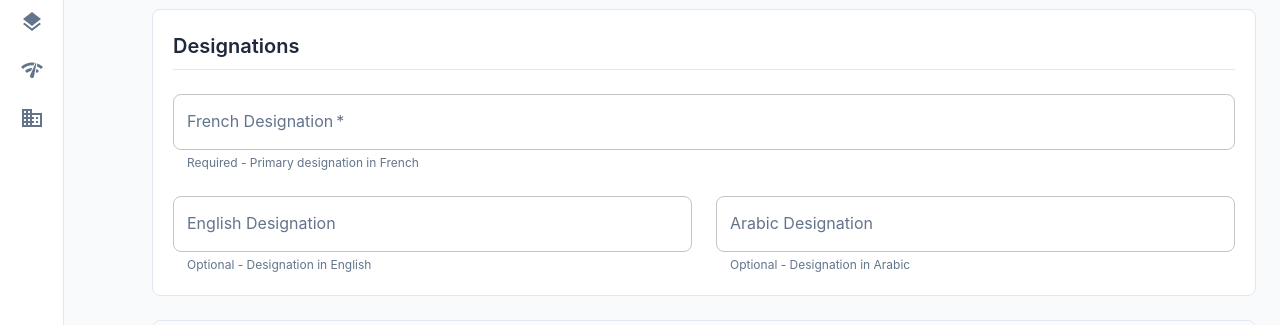
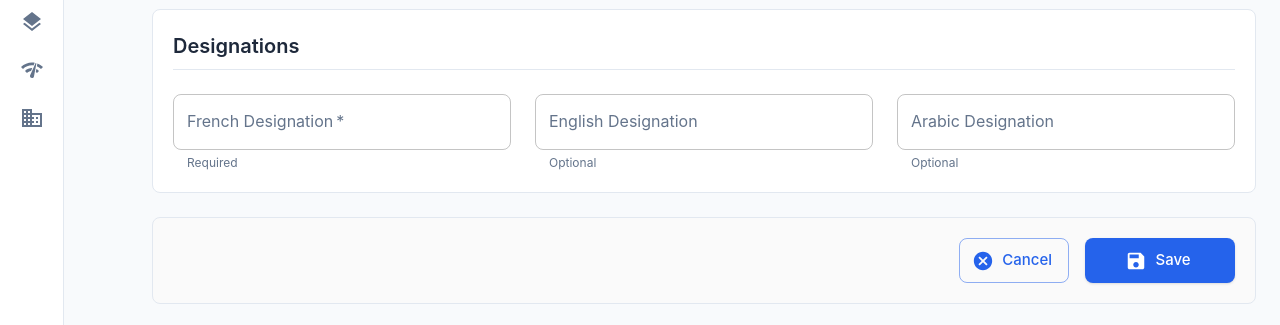
Before and after one commit to CHOUABBIA-AMINE/iaas-web, a React (Vite) app: page /environment/blocs/create in a window 1280 px wide. Shown: the part 226-551 px from the top of the page. Built offline with nearby package versions, Linux system fonts and the light colour scheme; no server answers; sample sign-in values are in the browser's storage.

Commit message:
refactor: display designations AR/EN/FR in single row for ShelfEdit, RoomEdit and BlocEdit

```diff
--- a/src/modules/common/environment/pages/BlocEdit.tsx
+++ b/src/modules/common/environment/pages/BlocEdit.tsx
@@ -4,6 +4,7 @@
  *
  * @author CHOUABBIA Amine
  * @created 12-28-2025
+ * @updated 12-28-2025
  */
 
 import { useState, useEffect } from 'react';
@@ -172,7 +173,7 @@ const BlocEdit = () => {
               <Divider sx={{ mb: 3 }} />
 
               <Grid container spacing={3}>
-                <Grid item xs={12}>
+                <Grid item xs={12} md={4}>
                   <TextField
                     fullWidth
                     label={t('bloc.designationFr') || 'French Designation'}
@@ -180,27 +181,27 @@ const BlocEdit = () => {
                     onChange={handleChange('designationFr')}
                     required
                     error={!!validationErrors.designationFr}
-                    helperText={validationErrors.designationFr || 'Required - Primary designation in French'}
+                    helperText={validationErrors.designationFr || 'Required'}
                   />
                 </Grid>
 
-                <Grid item xs={12} md={6}>
+                <Grid item xs={12} md={4}>
                   <TextField
                     fullWidth
                     label={t('bloc.designationEn') || 'English Designation'}
                     value={bloc.designationEn || ''}
                     onChange={handleChange('designationEn')}
-                    helperText="Optional - Designation in English"
+                    helperText="Optional"
                   />
                 </Grid>
 
-                <Grid item xs={12} md={6}>
+                <Grid item xs={12} md={4}>
                   <TextField
                     fullWidth
                     label={t('bloc.designationAr') || 'Arabic Designation'}
                     value={bloc.designationAr || ''}
                     onChange={handleChange('designationAr')}
-                    helperText="Optional - Designation in Arabic"
+                    helperText="Optional"
                     inputProps={{
                       dir: 'rtl',
                       style: { textAlign: 'right' }
--- a/src/modules/common/environment/pages/RoomEdit.tsx
+++ b/src/modules/common/environment/pages/RoomEdit.tsx
@@ -4,6 +4,7 @@
  *
  * @author CHOUABBIA Amine
  * @created 12-28-2025
+ * @updated 12-28-2025
  */
 
 import { useState, useEffect } from 'react';
@@ -250,7 +251,7 @@ const RoomEdit = () => {
                   />
                 </Grid>
 
-                <Grid item xs={12}>
+                <Grid item xs={12} md={4}>
                   <TextField
                     fullWidth
                     label={t('room.designationFr') || 'French Designation'}
@@ -258,27 +259,27 @@ const RoomEdit = () => {
                     onChange={handleChange('designationFr')}
                     required
                     error={!!validationErrors.designationFr}
-                    helperText={validationErrors.designationFr || 'Required - Primary designation in French'}
+                    helperText={validationErrors.designationFr || 'Required'}
                   />
                 </Grid>
 
-                <Grid item xs={12} md={6}>
+                <Grid item xs={12} md={4}>
                   <TextField
                     fullWidth
                     label={t('room.designationEn') || 'English Designation'}
                     value={room.designationEn || ''}
                     onChange={handleChange('designationEn')}
-                    helperText="Optional - Designation in English"
+                    helperText="Optional"
                   />
                 </Grid>
 
-                <Grid item xs={12} md={6}>
+                <Grid item xs={12} md={4}>
                   <TextField
                     fullWidth
                     label={t('room.designationAr') || 'Arabic Designation'}
                     value={room.designationAr || ''}
                     onChange={handleChange('designationAr')}
-                    helperText="Optional - Designation in Arabic"
+                    helperText="Optional"
                     inputProps={{
                       dir: 'rtl',
                       style: { textAlign: 'right' }
--- a/src/modules/common/environment/pages/ShelfEdit.tsx
+++ b/src/modules/common/environment/pages/ShelfEdit.tsx
@@ -4,6 +4,7 @@
  *
  * @author CHOUABBIA Amine
  * @created 12-28-2025
+ * @updated 12-28-2025
  */
 
 import { useState, useEffect } from 'react';
@@ -226,7 +227,7 @@ const ShelfEdit = () => {
                   />
                 </Grid>
 
-                <Grid item xs={12}>
+                <Grid item xs={12} md={4}>
                   <TextField
                     fullWidth
                     label={t('shelf.designationFr') || 'French Designation'}
@@ -234,27 +235,27 @@ const ShelfEdit = () => {
                     onChange={handleChange('designationFr')}
                     required
                     error={!!validationErrors.designationFr}
-                    helperText={validationErrors.designationFr || 'Required - Primary designation in French'}
+                    helperText={validationErrors.designationFr || 'Required'}
                   />
                 </Grid>
 
-                <Grid item xs={12} md={6}>
+                <Grid item xs={12} md={4}>
                   <TextField
                     fullWidth
                     label={t('shelf.designationEn') || 'English Designation'}
                     value={shelf.designationEn || ''}
                     onChange={handleChange('designationEn')}
-                    helperText="Optional - Designation in English"
+                    helperText="Optional"
                   />
                 </Grid>
 
-                <Grid item xs={12} md={6}>
+                <Grid item xs={12} md={4}>
                   <TextField
                     fullWidth
                     label={t('shelf.designationAr') || 'Arabic Designation'}
                     value={shelf.designationAr || ''}
                     onChange={handleChange('designationAr')}
-                    helperText="Optional - Designation in Arabic"
+                    helperText="Optional"
                     inputProps={{
                       dir: 'rtl',
                       style: { textAlign: 'right' }
```
